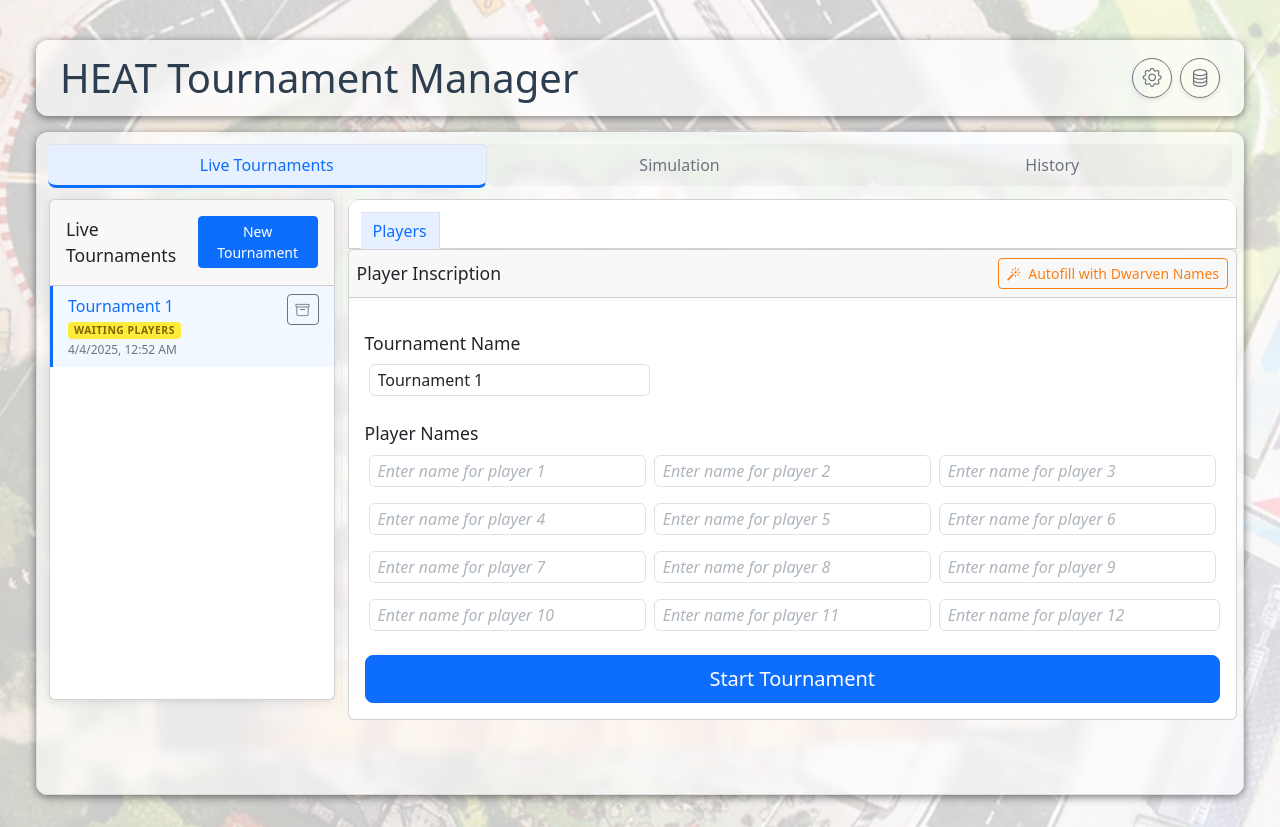
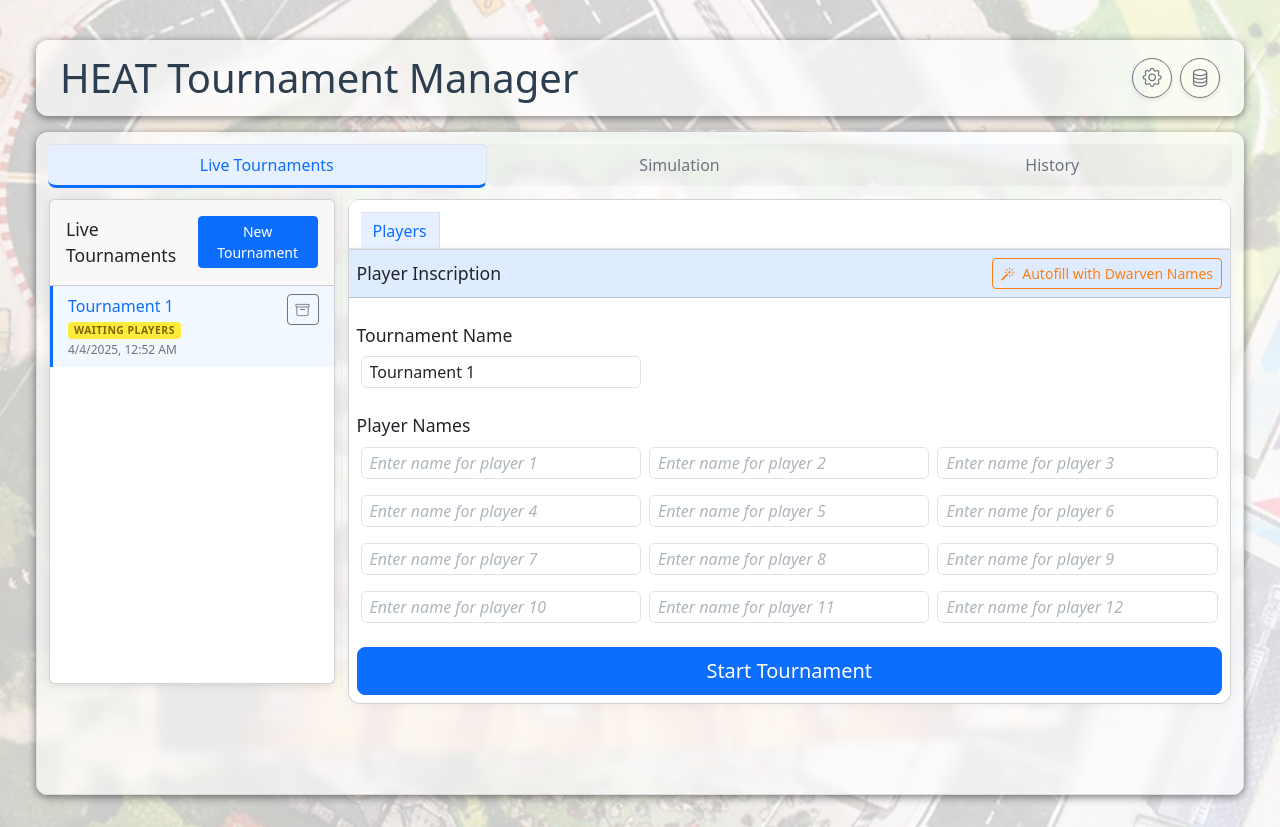
Before and after one commit to AimarGonzalez/Heat-Tournament-Manager, a React (Vite) app: page / in a window 1280 px wide. Both pictures are taken after a click on the button "New Tournament". Built offline with nearby package versions, Linux system fonts and the light colour scheme.

Commit message:
continue uniforming style

```diff
--- a/src/components/history/History.tsx
+++ b/src/components/history/History.tsx
@@ -349,14 +349,17 @@
                             </Card>
 
                             {activeTournamentView === 'inscription' && (
+                                <div className="tournament-detail-content">
                                     <TournamentPlayerInscription
                                         key={`inscription-${selectedTournament.id}`}
                                         tournament={selectedTournament}
                                         onComplete={() => setActiveTournamentView('round1')}
                                     />
+                                </div>
                             )}
 
                             {activeTournamentView === 'round1' && (
+                                <div className="tournament-detail-content">
                                     <TournamentRoundResults
                                         key={`round1-${selectedTournament.id}`}
                                         tournament={selectedTournament}
@@ -364,9 +367,11 @@
                                         onComplete={() => setActiveTournamentView('round2')}
                                         isEdit={selectedTournament.rounds.length >= 1}
                                     />
+                                </div>
                             )}
 
                             {activeTournamentView === 'round2' && (
+                                <div className="tournament-detail-content">
                                     <TournamentRoundResults
                                         key={`round2-${selectedTournament.id}`}
                                         tournament={selectedTournament}
@@ -374,13 +379,16 @@
                                         onComplete={() => setActiveTournamentView('results')}
                                         isEdit={selectedTournament.rounds.length >= 2}
                                     />
+                                </div>
                             )}
 
                             {activeTournamentView === 'results' && (
+                                <div className="tournament-detail-content">
                                     <TournamentResultsTable
                                         key={`results-${selectedTournament.id}`}
                                         tournament={selectedTournament}
                                     />
+                                </div>
                             )}
                         </>
                     ) : (
--- a/src/components/live-tournaments/LiveTournaments.tsx
+++ b/src/components/live-tournaments/LiveTournaments.tsx
@@ -242,14 +242,17 @@
                             </Card>
 
                             {activeTournamentView === 'inscription' && (
+                                <div className="tournament-detail-content">
                                     <TournamentPlayerInscription
                                         key={`inscription-${activeTournament.id}`}
                                         tournament={activeTournament}
                                         onComplete={() => setActiveTournamentView('round1')}
                                     />
+                                </div>
                             )}
 
                             {activeTournamentView === 'round1' && (
+                                <div className="tournament-detail-content">
                                     <TournamentRoundResults
                                         key={`round1-${activeTournament.id}`}
                                         tournament={activeTournament}
@@ -257,9 +260,11 @@
                                         onComplete={() => setActiveTournamentView('round2')}
                                         isEdit={activeTournament.rounds.length >= 1}
                                     />
+                                </div>
                             )}
 
                             {activeTournamentView === 'round2' && (
+                                <div className="tournament-detail-content">
                                     <TournamentRoundResults
                                         key={`round2-${activeTournament.id}`}
                                         tournament={activeTournament}
@@ -267,13 +272,16 @@
                                         onComplete={() => setActiveTournamentView('results')}
                                         isEdit={activeTournament.rounds.length >= 2}
                                     />
+                                </div>
                             )}
 
                             {activeTournamentView === 'results' && (
+                                <div className="tournament-detail-content">
                                     <TournamentResultsTable
                                         key={`results-${activeTournament.id}`}
                                         tournament={activeTournament}
                                     />
+                                </div>
                             )}
                         </>
                     ) : (
--- a/src/components/live-tournaments/TournamentPlayerInscription.tsx
+++ b/src/components/live-tournaments/TournamentPlayerInscription.tsx
@@ -191,8 +191,8 @@
     };
 
     return (
-        <Card className="player-inscription-card">
-            <Card.Header className="d-flex justify-content-between align-items-center">
+        <Card className="player-inscription-card tournament-selected-card">
+            <Card.Header className="d-flex justify-content-between align-items-center tournament-selected-header">
                 <span>{isEditing ? 'Player Inscription' : 'Edit Tournament Details'}</span>
                 <Button
                     variant="outline-warning"
--- a/src/components/live-tournaments/TournamentResultsTable.css
+++ b/src/components/live-tournaments/TournamentResultsTable.css
@@ -13,7 +13,7 @@
     border-radius: 10px;
     overflow: hidden;
     font-size: 0.9rem;
-    box-shadow: 0 4px 12px rgba(0, 0, 0, 0.05);
+    box-shadow: 0 4px 12px rgba(0, 0, 0, 0.15);
     animation: fadeIn 0.5s ease-in-out;
 }
 
--- a/src/components/live-tournaments/TournamentRoundResults.css
+++ b/src/components/live-tournaments/TournamentRoundResults.css
@@ -67,12 +67,6 @@
 [class*="col-"] {
     padding-right: 0.25rem;
     padding-left: 0.25rem;
-}
-
-/* Remove margin from last column */
-.col:last-child,
-[class*="col-"]:last-child {
-    padding-right: 0;
 }
 
 /* Adjust row margins */
--- a/src/components/live-tournaments/TournamentRoundResults.tsx
+++ b/src/components/live-tournaments/TournamentRoundResults.tsx
@@ -460,8 +460,8 @@
     // Auto-save to draft as changes are made - DISABLED to fix infinite update loop
 
     return (
-        <Card>
-            <Card.Header className="d-flex justify-content-between align-items-center">
+        <Card className="tournament-selected-card">
+            <Card.Header className="d-flex justify-content-between align-items-center tournament-selected-header">
                 <span>{isEdit ? `Edit Round ${roundNumber} Results` : `Round ${roundNumber} Results`}</span>
                 <Button
                     variant="outline-primary"
--- a/src/components/shared/TournamentDetailTabs.css
+++ b/src/components/shared/TournamentDetailTabs.css
@@ -42,6 +42,26 @@
     color: #495057;
 }
 
+/* Content panel under tabs */
+.tournament-detail-content {
+    background-color: rgba(255, 255, 255, 0.85);
+    backdrop-filter: blur(8px);
+    border-radius: 0 0 12px 12px;
+    box-shadow: 0 2px 8px rgba(0, 0, 0, 0.05);
+    margin-top: -1px;
+    border-top: 1px solid #dee2e6;
+}
+
+.tournament-detail-content .card-header {
+    background-color: rgba(255, 255, 255, 0.5);
+    border-top-left-radius: 0;
+    border-top-right-radius: 0;
+}
+
+.tournament-detail-content .card-body {
+    padding: 0.5em;
+}
+
 /* Responsive adjustments */
 @media (max-width: 576px) {
     .tournament-detail-tabs .nav-link {
@@ -49,3 +69,13 @@
         font-size: 0.85rem;
     }
 }
+
+
+.tournament-selected-card {
+    border-radius: 0px 0px 12px 12px;
+}
+
+.tournament-selected-header {
+    border-radius: 0px !important;
+    background-color: #dfecff !important;
+}
--- a/src/components/shared/TournamentResults.css
+++ b/src/components/shared/TournamentResults.css
@@ -21,7 +21,7 @@
     border-radius: 10px;
     overflow: hidden;
     font-size: 0.9rem;
-    box-shadow: 0 4px 12px rgba(0, 0, 0, 0.05);
+    box-shadow: 0 4px 12px rgba(0, 0, 0, 0.15);
     animation: fadeIn 0.5s ease-in-out;
 }
 
--- a/src/components/shared/TournamentResults.tsx
+++ b/src/components/shared/TournamentResults.tsx
@@ -137,8 +137,8 @@
     };
 
     return (
-        <Card className="border-0 shadow-sm">
-            <Card.Header className="bg-white border-bottom-0 py-3 d-flex justify-content-between align-items-center">
+        <Card className="shadow-sm tournament-selected-card">
+            <Card.Header className="d-flex justify-content-between align-items-center tournament-selected-header">
                 <h5 className="mb-0">{title}</h5>
                 <Button
                     variant="outline-secondary"
--- a/src/components/simulation/Simulation.tsx
+++ b/src/components/simulation/Simulation.tsx
@@ -362,8 +362,8 @@
                 );
             case 'round1':
                 return (
-                    <Card>
-                        <Card.Header>Round 1 Results</Card.Header>
+                    <Card className="tournament-selected-card">
+                        <Card.Header className="tournament-selected-header">Round 1 Results</Card.Header>
                         <Card.Body>
                             {renderRoundTable(1)}
                         </Card.Body>
@@ -371,8 +371,8 @@
                 );
             case 'round2':
                 return (
-                    <Card>
-                        <Card.Header>Round 2 Results</Card.Header>
+                    <Card className="tournament-selected-card">
+                        <Card.Header className="tournament-selected-header">Round 2 Results</Card.Header>
                         <Card.Body>
                             {renderRoundTable(2)}
                         </Card.Body>
```
Also changed, not shown: src/App.css (line endings or trailing spaces). Lines whose indentation alone changed are shown as unchanged.
